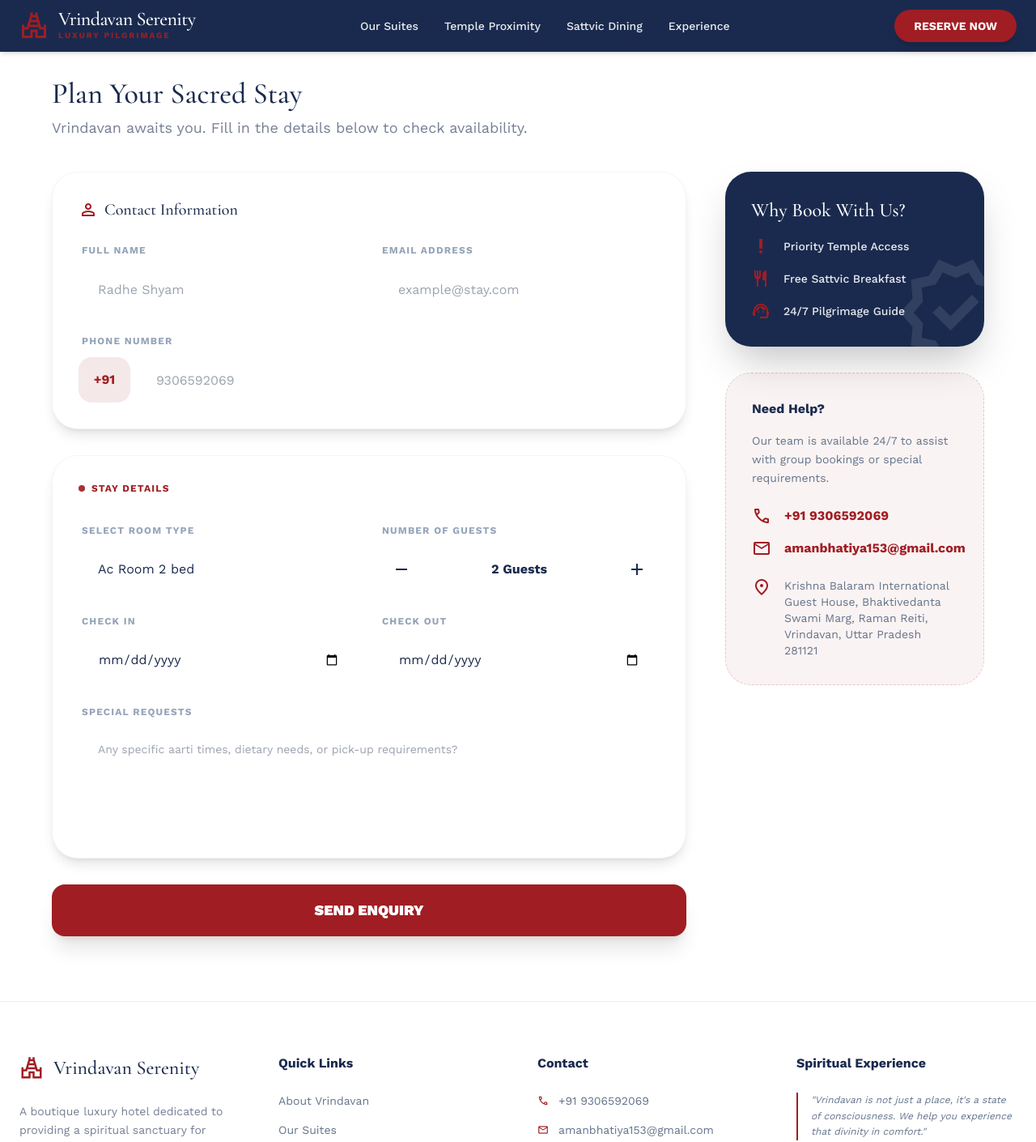
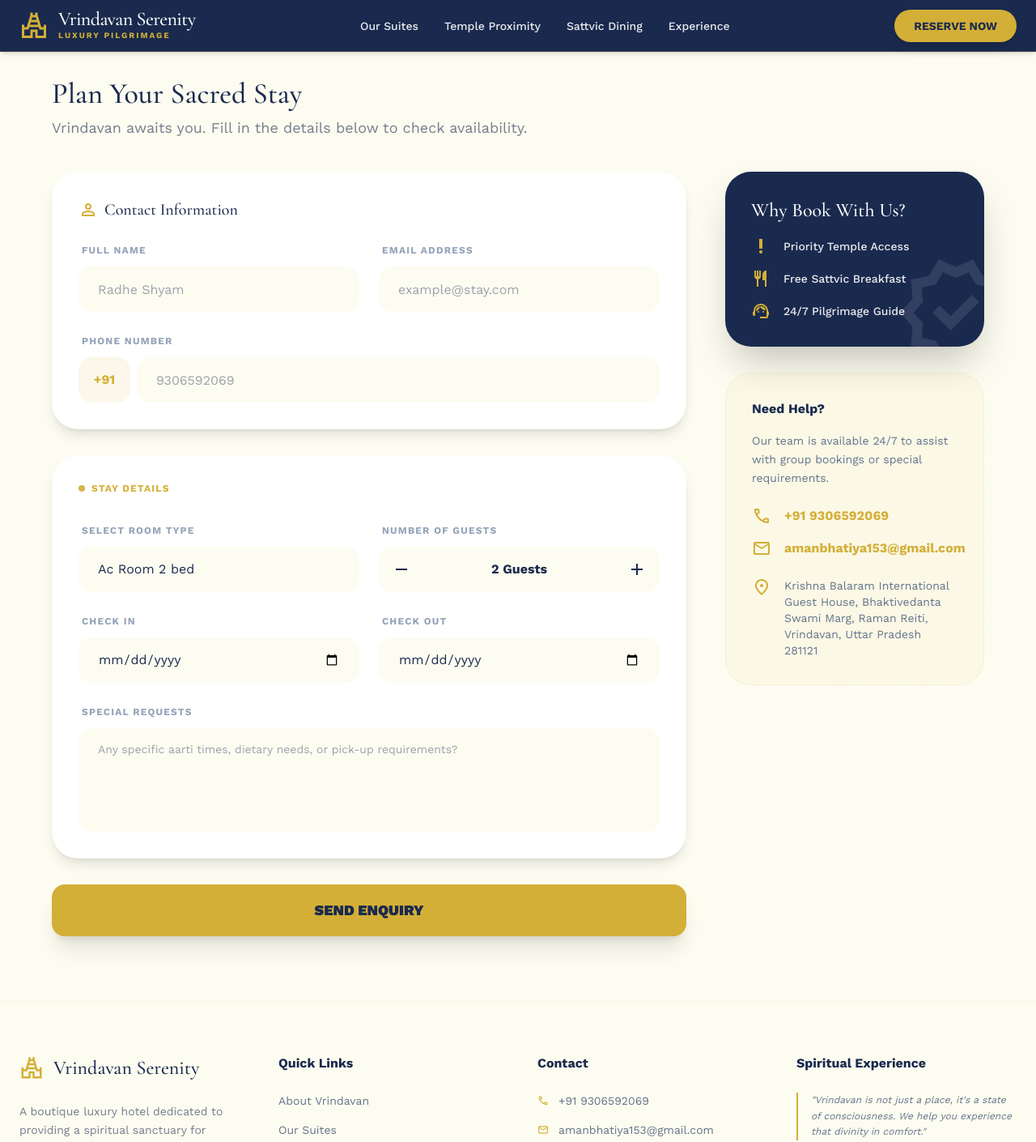
Before and after one commit to sumitkumards07/Iskon, a React (Vite) app: page /enquiry in a window 1280 px wide. Shown: the top 1410 px of the page at 81% size. Built offline with nearby package versions, Linux system fonts and the light colour scheme.

Commit message:
Reverted theme to Premium Gold and Pearl White palette

```diff
--- a/src/components/Navbar.tsx
+++ b/src/components/Navbar.tsx
@@ -58,7 +58,7 @@ const Navbar: React.FC = () => {
         </nav>
 
         <div className="flex items-center gap-4">
-          <button className="hidden sm:flex items-center gap-2 bg-primary text-white px-6 py-2.5 rounded-full font-bold text-sm hover:brightness-110 hover:scale-105 transition-all shadow-lg active:scale-95">
+          <button className="hidden sm:flex items-center gap-2 bg-primary text-background-dark px-6 py-2.5 rounded-full font-bold text-sm hover:brightness-110 hover:scale-105 transition-all shadow-lg active:scale-95">
             <span>RESERVE NOW</span>
           </button>
 
@@ -94,7 +94,7 @@ const Navbar: React.FC = () => {
                   {link.name}
                 </Link>
               ))}
-              <button className="w-full bg-primary text-white py-4 rounded-xl font-bold mt-2">
+              <button className="w-full bg-primary text-background-dark py-4 rounded-xl font-bold mt-2">
                 RESERVE NOW
               </button>
             </div>
--- a/src/index.css
+++ b/src/index.css
@@ -6,8 +6,8 @@
 @tailwind utilities;
 
 :root {
-  --primary: #A01D23;
-  --bg-light: #FFFFFF;
+  --primary: #d4af37;
+  --bg-light: #fdfcf0;
   --bg-dark: #1a2a4e;
   -webkit-font-smoothing: antialiased;
   -moz-osx-font-smoothing: grayscale;
--- a/src/pages/Enquiry.tsx
+++ b/src/pages/Enquiry.tsx
@@ -165,7 +165,7 @@ const Enquiry: React.FC = () => {
 
               <button
                  type="submit"
-                 className="w-full h-16 bg-primary text-white font-black text-lg rounded-2xl shadow-xl hover:shadow-primary/20 hover:scale-[1.01] active:scale-95 transition-all"
+                 className="w-full h-16 bg-primary text-background-dark font-black text-lg rounded-2xl shadow-xl hover:shadow-primary/20 hover:scale-[1.01] active:scale-95 transition-all"
               >
                 SEND ENQUIRY
               </button>
--- a/src/pages/Home.tsx
+++ b/src/pages/Home.tsx
@@ -20,7 +20,7 @@ const Home: React.FC = () => {
             transition={{ duration: 0.6 }}
             className="text-primary font-bold tracking-[0.3em] uppercase text-sm mb-4"
           >
-            Royal Divine Abode Awaits
+            Divine Abode Awaits
           </motion.span>
           <motion.h2
             initial={{ opacity: 0, y: 20 }}
@@ -105,7 +105,7 @@ const Home: React.FC = () => {
                 </select>
               </div>
             </div>
-            <button className="w-full bg-primary text-white h-[50px] rounded-xl font-black text-sm tracking-widest flex items-center justify-center gap-2 hover:brightness-105 hover:scale-[1.02] transition-all shadow-lg">
+            <button className="w-full bg-primary text-background-dark h-[50px] rounded-xl font-black text-sm tracking-widest flex items-center justify-center gap-2 hover:brightness-105 hover:scale-[1.02] transition-all shadow-lg">
               CHECK AVAILABILITY
               <span className="material-symbols-outlined font-bold">arrow_forward</span>
             </button>
@@ -155,7 +155,7 @@ const Home: React.FC = () => {
                 <div className="relative aspect-[4/5] rounded-3xl overflow-hidden mb-6">
                   <img src={room.img} alt={room.title} className="w-full h-full object-cover group-hover:scale-110 transition-transform duration-700" />
                   {room.badge && (
-                    <div className="absolute top-6 left-6 bg-primary text-white px-4 py-1.5 rounded-full text-xs font-black shadow-lg">
+                    <div className="absolute top-6 left-6 bg-primary text-background-dark px-4 py-1.5 rounded-full text-xs font-black shadow-lg">
                       {room.badge}
                     </div>
                   )}
@@ -200,7 +200,7 @@ const Home: React.FC = () => {
               whileHover={{ y: -10 }}
               className="flex flex-col items-center text-center p-8 rounded-3xl bg-primary/5 border border-primary/10 transition-shadow hover:shadow-xl group"
             >
-              <div className="size-16 rounded-2xl bg-primary/20 flex items-center justify-center text-primary mb-6 group-hover:bg-primary group-hover:text-white transition-colors">
+              <div className="size-16 rounded-2xl bg-primary/20 flex items-center justify-center text-primary mb-6 group-hover:bg-primary group-hover:text-background-dark transition-colors">
                 <span className="material-symbols-outlined text-4xl font-bold">{feature.icon}</span>
               </div>
               <h4 className="text-xl font-bold mb-4">{feature.title}</h4>
@@ -228,7 +228,7 @@ const Home: React.FC = () => {
                viewport={{ once: true }}
                className="absolute -bottom-8 -right-8 bg-primary p-10 rounded-3xl hidden md:block shadow-2xl"
             >
-              <div className="text-white">
+              <div className="text-background-dark">
                 <p className="text-5xl font-black mb-1">100m</p>
                 <p className="text-sm font-bold uppercase tracking-widest">To ISKCON Gate</p>
               </div>
--- a/src/pages/Location.tsx
+++ b/src/pages/Location.tsx
@@ -83,7 +83,7 @@ const Location: React.FC = () => {
                  <motion.div
                    animate={{ y: [0, -10, 0] }}
                    transition={{ repeat: Infinity, duration: 2 }}
-                   className="text-primary drop-shadow-[0_0_10px_rgba(160,29,35,0.5)]"
+                    className="text-primary drop-shadow-[0_0_10px_rgba(212,175,55,0.5)]"
                  >
                    <span className="material-symbols-outlined text-6xl font-bold fill-1">location_on</span>
                  </motion.div>
--- a/src/pages/Rooms.tsx
+++ b/src/pages/Rooms.tsx
@@ -58,7 +58,7 @@ const Rooms: React.FC = () => {
                   className="w-full h-full object-cover group-hover:scale-110 transition-transform duration-700"
                 />
                 {room.badge && (
-                  <div className="absolute top-4 left-4 bg-primary text-white px-3 py-1 rounded-full text-[10px] font-black">
+                  <div className="absolute top-4 left-4 bg-primary text-background-dark px-3 py-1 rounded-full text-[10px] font-black">
                     {room.badge}
                   </div>
                 )}
@@ -82,7 +82,7 @@ const Rooms: React.FC = () => {
                 </div>
                 <Link
                   to="/enquiry"
-                  className="w-full bg-primary text-white py-3 rounded-xl font-bold text-center hover:brightness-110 transition-all shadow-md active:scale-95"
+                  className="w-full bg-primary text-background-dark py-3 rounded-xl font-bold text-center hover:brightness-110 transition-all shadow-md active:scale-95"
                 >
                   BOOK NOW
                 </Link>
--- a/tailwind.config.js
+++ b/tailwind.config.js
@@ -4,8 +4,8 @@ export default {
   theme: {
     extend: {
       colors: {
-        primary: "#A01D23", // Royal Crimson
-        "background-light": "#FFFFFF", // Pure White
+        primary: "#d4af37", // Premium Gold
+        "background-light": "#fdfcf0", // Pearl White
         "background-dark": "#1a2a4e", // Royal Navy
       },
       fontFamily: {
```
